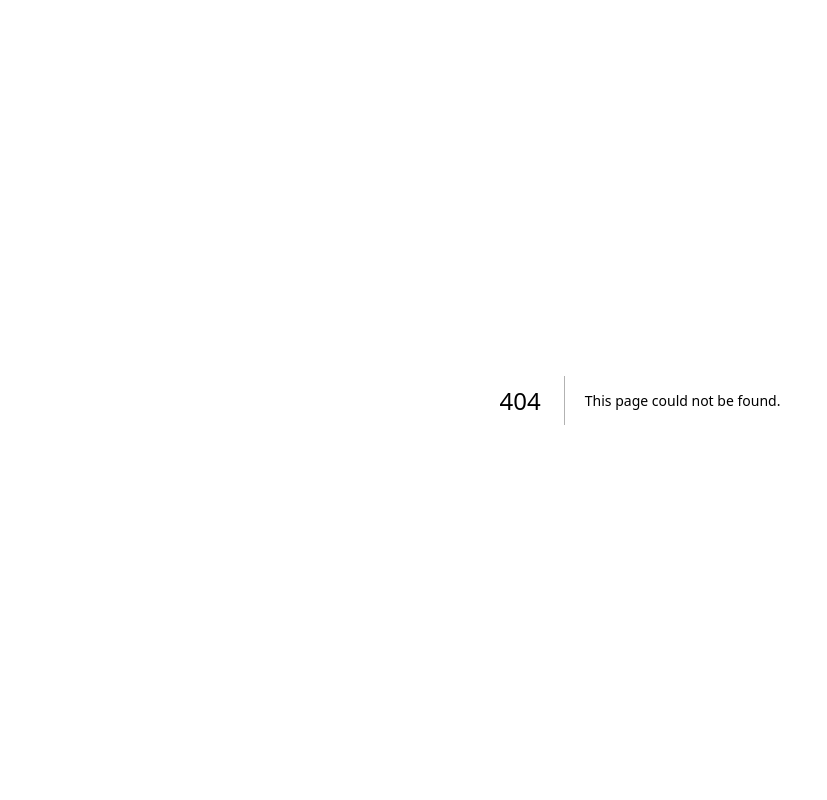
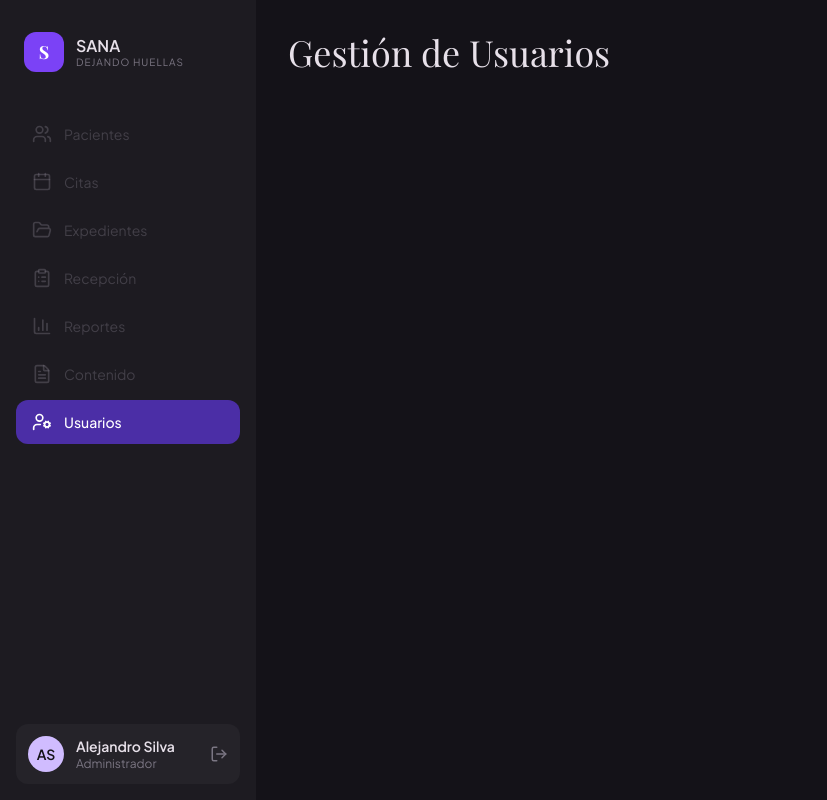
Before and after one commit to Julianlo3/SANA, a Next.js app in the folder FrontEnd/sana/: page /usuarios in a window 1280 px wide. Before the commit this address had no page. Shown: the whole page, without its empty margins (0-827 px from the left). Built offline with nearby package versions, Linux system fonts and the light colour scheme; a web font is replaced by a local one.

Commit message:
feat(layout): sidebar del panel administrativo

```diff
--- /dev/null
+++ b/FrontEnd/sana/app/(panel)/layout.tsx
@@ -0,0 +1,14 @@
+import Sidebar from "@/components/Sidebar";
+
+export default function PanelLayout({
+  children,
+}: {
+  children: React.ReactNode;
+}) {
+  return (
+    <div className="flex flex-1">
+      <Sidebar />
+      <div className="flex-1 p-8">{children}</div>
+    </div>
+  );
+}
--- /dev/null
+++ b/FrontEnd/sana/app/(panel)/usuarios/page.tsx
@@ -0,0 +1,3 @@
+export default function UsuariosPage() {
+  return <h1 className="font-display text-4xl">Gestión de Usuarios</h1>;
+}
--- /dev/null
+++ b/FrontEnd/sana/components/Sidebar.tsx
@@ -0,0 +1,91 @@
+"use client";
+
+import Link from "next/link";
+import { usePathname } from "next/navigation";
+import {
+  Users,
+  Calendar,
+  FolderOpen,
+  ClipboardList,
+  BarChart3,
+  FileText,
+  UserCog,
+  LogOut,
+} from "lucide-react";
+
+const enlaces = [
+  { nombre: "Pacientes", href: "/pacientes", icono: Users, activo: false },
+  { nombre: "Citas", href: "/citas", icono: Calendar, activo: false },
+  { nombre: "Expedientes", href: "/expedientes", icono: FolderOpen, activo: false },
+  { nombre: "Recepción", href: "/recepcion", icono: ClipboardList, activo: false },
+  { nombre: "Reportes", href: "/reportes", icono: BarChart3, activo: false },
+  { nombre: "Contenido", href: "/contenido", icono: FileText, activo: false },
+  { nombre: "Usuarios", href: "/usuarios", icono: UserCog, activo: true },
+];
+
+export default function Sidebar() {
+  const ruta = usePathname();
+
+  return (
+    <aside className="flex w-64 shrink-0 flex-col bg-aside p-4">
+      <div className="flex items-center gap-3 px-2 py-4">
+        <div className="flex h-10 w-10 items-center justify-center rounded-xl bg-primario">
+          <span className="font-display text-lg font-bold text-white">S</span>
+        </div>
+        <div className="leading-tight">
+          <p className="font-semibold text-texto">SANA</p>
+          <p className="text-[10px] tracking-widest text-texto-tenue">
+            DEJANDO HUELLAS
+          </p>
+        </div>
+      </div>
+
+      <nav className="mt-6 flex flex-col gap-1">
+        {enlaces.map(({ nombre, href, icono: Icono, activo }) => {
+          const seleccionado = ruta === href;
+
+          if (!activo) {
+            return (
+              <span
+                key={href}
+                title="Disponible en un próximo sprint"
+                className="flex cursor-not-allowed items-center gap-3 rounded-xl px-4 py-3 text-texto-tenue/40"
+              >
+                <Icono size={20} />
+                <span className="text-sm">{nombre}</span>
+              </span>
+            );
+          }
+
+          return (
+            <Link
+              key={href}
+              href={href}
+              className={`flex items-center gap-3 rounded-xl px-4 py-3 text-sm transition ${
+                seleccionado
+                  ? "bg-primario-oscuro font-medium text-white"
+                  : "text-texto-suave hover:bg-superficie"
+              }`}
+            >
+              <Icono size={20} />
+              {nombre}
+            </Link>
+          );
+        })}
+      </nav>
+
+      <div className="mt-auto flex items-center gap-3 rounded-xl bg-superficie p-3">
+        <div className="flex h-9 w-9 items-center justify-center rounded-full bg-lavanda text-sm font-semibold text-fondo">
+          AS
+        </div>
+        <div className="flex-1 leading-tight">
+          <p className="text-sm font-semibold text-texto">Alejandro Silva</p>
+          <p className="text-xs text-texto-tenue">Administrador</p>
+        </div>
+        <button className="cursor-pointer text-texto-tenue hover:text-texto">
+          <LogOut size={18} />
+        </button>
+      </div>
+    </aside>
+  );
+}
--- a/FrontEnd/sana/package.json
+++ b/FrontEnd/sana/package.json
@@ -9,6 +9,7 @@
     "lint": "eslint"
   },
   "dependencies": {
+    "lucide-react": "^1.43.0",
     "next": "16.3.4",
     "react": "19.2.8",
     "react-dom": "19.2.8"
```
Also changed, not shown: 1 other file (tests, documents, lock files or other folders).
